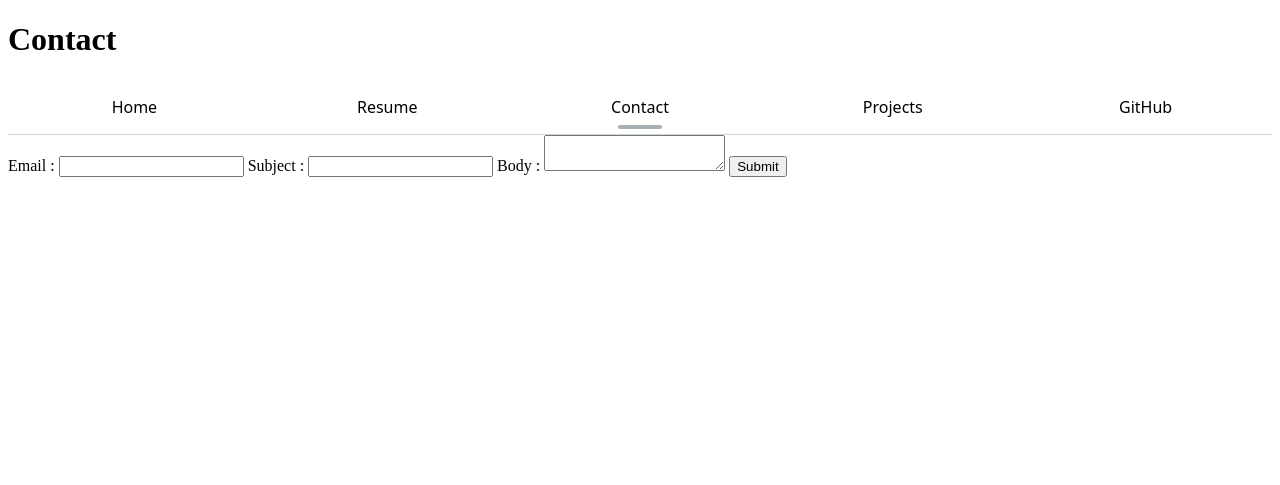
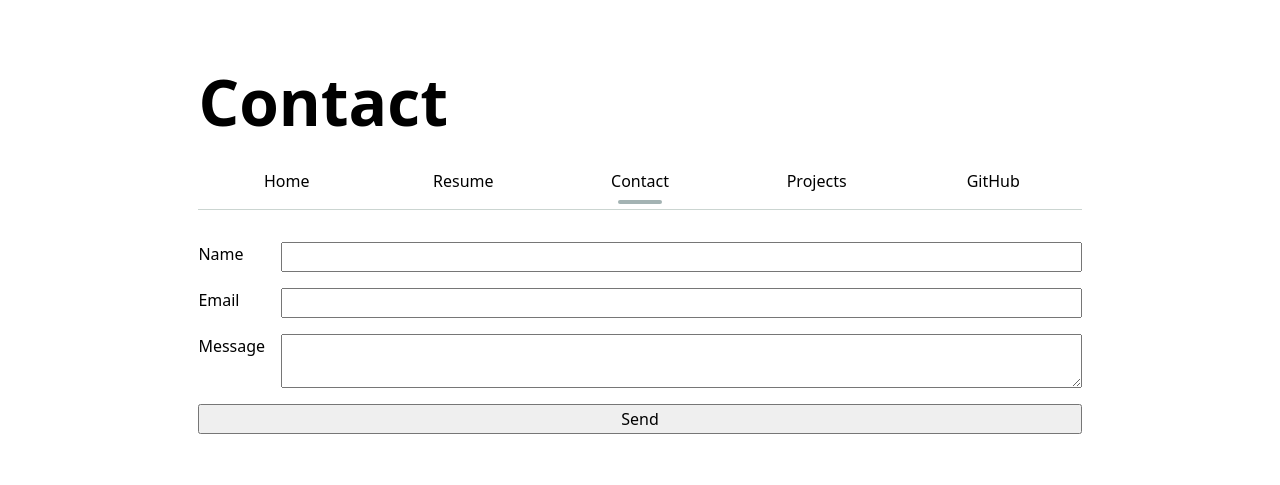
Before and after one commit to rohanraval2/portfolio, a plain HTML site: page contact/index.html in a window 1280 px wide. Drawn offline with Linux system fonts and the light colour scheme.

Commit message:
major changes lab02

```diff
--- a/contact/index.html
+++ b/contact/index.html
@@ -17,12 +17,21 @@
             <li><a href="https://github.com/rohanraval2" target="_blank">GitHub</a></li>
         </ul>
     </nav>
-    <form action="mailto:rraval@ucsd.edu" method="post" enctype="text/plain">
-        <label> Email : <input name="email" type="'email"> </label>
-        <label> Subject :  <input name="subject"> </label>
-        <label> Body : <textarea name="body"></textarea> </label>
-        <button>Submit</button>
-    </form>
+    <form>
+        <label>
+          Name
+          <input type="text" name="name">
+        </label>
+        <label>
+          Email
+          <input type="email" name="email">
+        </label>
+        <label>
+          Message
+          <textarea name="message"></textarea>
+        </label>
+        <button type="submit">Send</button>
+      </form>
 
 </body>
 </html>
--- a/style.css
+++ b/style.css
@@ -1,8 +1,23 @@
+:root {
+  --color-accent: oklch(65% 50% 0);
+  accent-color: var(--color-accent);
+}
+
+/* Base body styling */
+body {
+  font: 100%/1.5 system-ui;
+  max-width: 1020ch;
+  margin-inline: max(1em, (100% - 100ch) / 2);
+  padding: 1em;
+}
+
+/* Navigation styles */
 nav {
   display: flex;
   justify-content: space-around;
-  border-bottom: 1px solid #cbd5d1; /* light gray border */
+  border-bottom: 1px solid #cbd5d1;
   font-family: system-ui, sans-serif;
+  margin-bottom: 2.5ch;
 }
 
 nav ul {
@@ -27,7 +42,6 @@ nav a {
   transition: background-color 0.2s ease;
 }
 
-/* Active link style */
 nav a.active::after {
   content: "";
   position: absolute;
@@ -35,13 +49,12 @@ nav a.active::after {
   right: 25%;
   bottom: 0.3em;
   height: 4px;
-  background-color: #a3b3b3; /* light blue-gray bar */
+  background-color: #a3b3b3;
   border-radius: 2px;
 }
 
-/* Hover effect */
 nav a:hover {
-  background-color: #fae6eb; /* soft pink background */
+  background-color: #fae6eb;
 }
 
 nav a:hover::after {
@@ -51,6 +64,71 @@ nav a:hover::after {
   right: 25%;
   bottom: 0.3em;
   height: 4px;
-  background-color: #e04080; /* vibrant pink bar */
+  background-color: #e04080;
   border-radius: 2px;
 }
+
+/* Form Typography */
+input,
+textarea,
+button {
+  font: inherit;
+}
+
+/* Grid Contact Form Layout */
+form {
+  display: grid;
+  grid-template-columns: auto 1fr;
+  gap: 1em;
+  margin-block: 2em;
+}
+
+form label {
+  display: grid;
+  grid-template-columns: subgrid;
+  grid-column: 1 / -1;
+}
+
+form input,
+form textarea {
+  width: 100%;
+  box-sizing: border-box;
+}
+
+form button {
+  grid-column: 1 / -1;
+}
+
+/* Projects Grid Layout */
+.projects {
+  display: grid;
+  grid-template-columns: repeat(auto-fill, minmax(15em, 1fr));
+  gap: 1em;
+  margin-top: 2em;
+}
+
+.projects article {
+  display: grid;
+  grid-template-rows: subgrid;
+  grid-row: span 3;
+  gap: 0.5em;
+  padding: 1em;
+  border: 1px solid #ccc;
+  border-radius: 0.5em;
+  background: #fdfdfd;
+}
+
+.projects h2 {
+  margin: 0;
+}
+
+/* Heading Hierarchy */
+h1 {
+  font-size: 400%;
+  margin-bottom: 1rem;
+}
+
+h1, h2, h3, h4, h5, h6 {
+  line-height: 1.1;
+  text-wrap: balance;
+}
```
Also changed, not shown: projects/index.html (+1 -0 lines), 1 other file.
